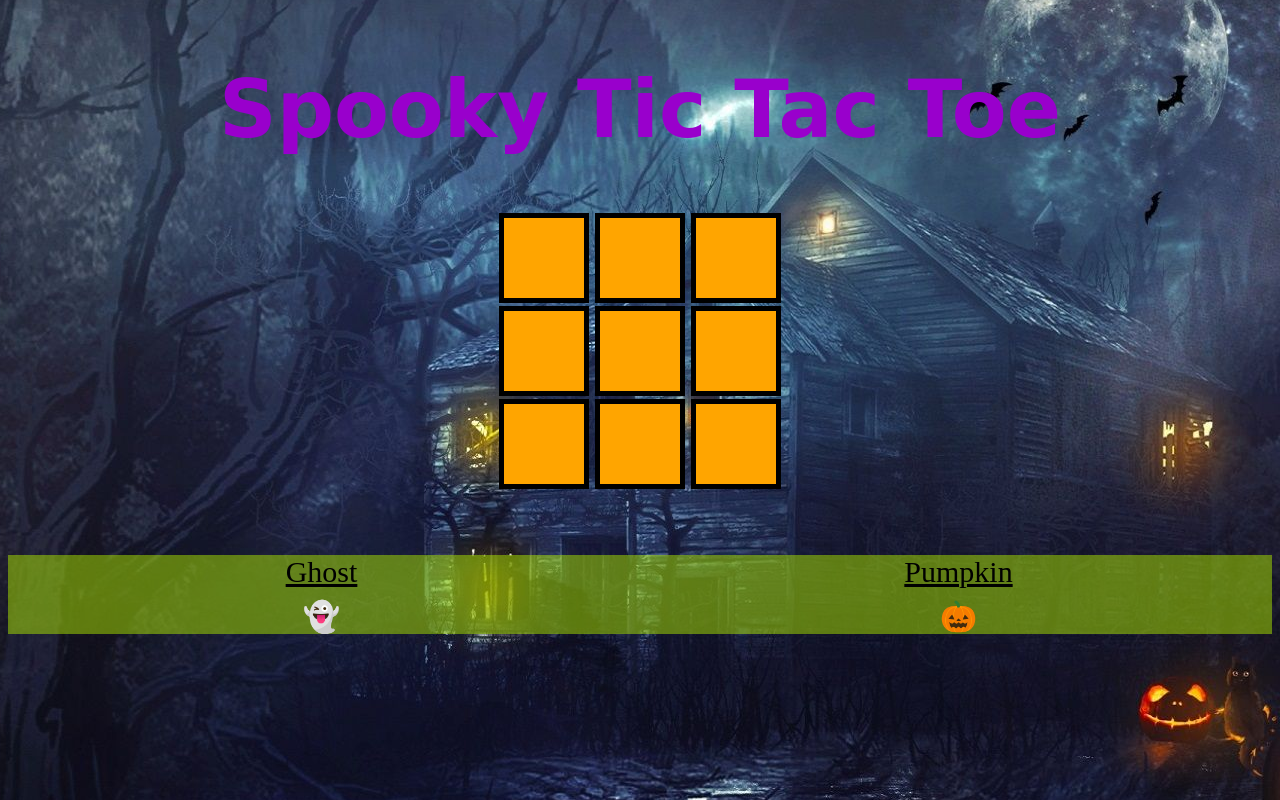
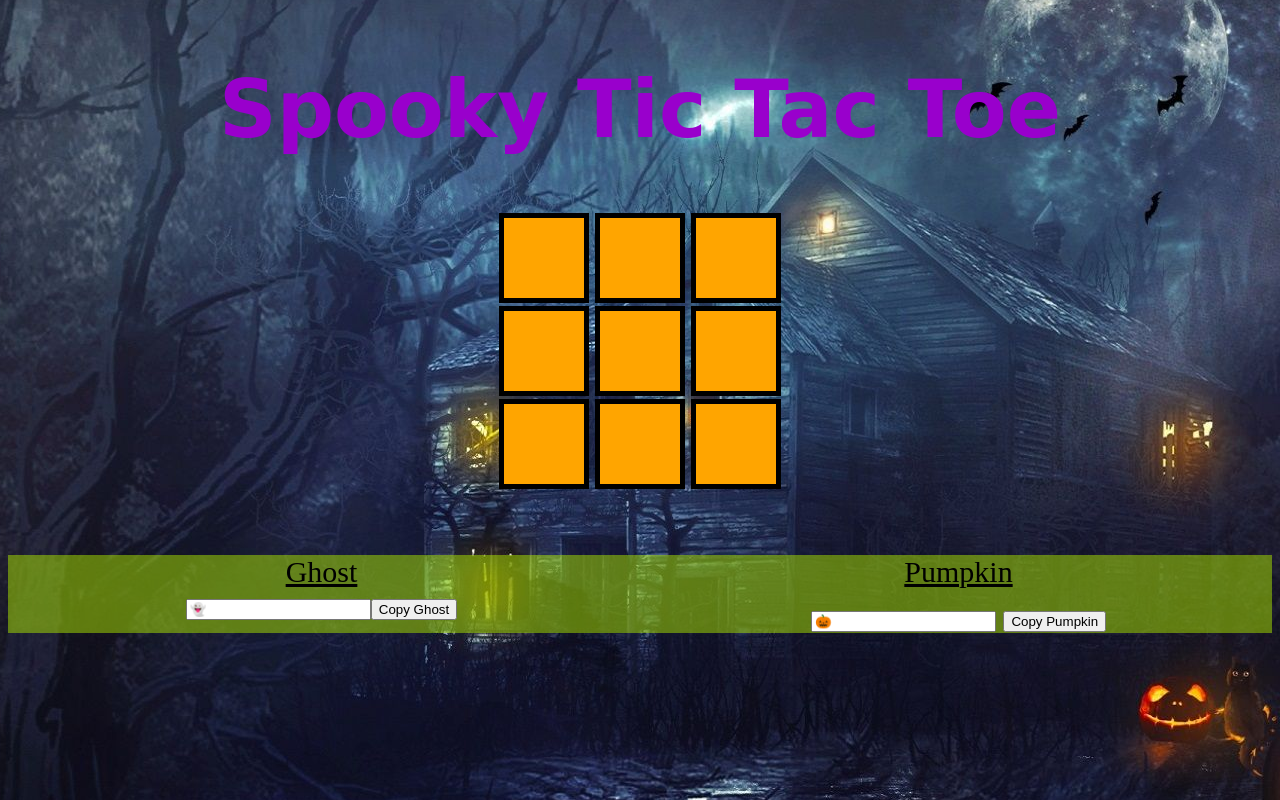
Before and after one commit to adriane26/hacktoberfest2020-tarzioo, a plain HTML site: page index.html in a window 1280 px wide. Drawn offline with Linux system fonts and the light colour scheme; a web font is replaced by a local one.

Commit message:
allow game pieces to be copied

```diff
--- a/index.html
+++ b/index.html
@@ -30,8 +30,8 @@
         <div class="game-pieces">
             <div class="ghost">Ghost</div>
             <div class="pumpkin">Pumpkin</div>
-            <div class="ghost-img"> 👻</div>
-            <div class="pumpkin-img">🎃</div>
+            <div class="ghost-img"><input type="text" value="👻" id="ghost-emoji"><button onclick="copyGhostGamePiece()">Copy Ghost</button></div>
+            <div class="pumpkin-img"><input type="text" value="🎃" id="pumpkin-emoji"> <button onclick="copyPumpkinGamePiece()">Copy Pumpkin</button></div>
         </div>
     </body>
     <script type="text/javascript">
--- a/src/main.js
+++ b/src/main.js
@@ -0,0 +1,30 @@
+function copyGhostGamePiece() {
+  /* Get the text field */
+  var copyText = document.getElementById("ghost-emoji");
+
+  /* Select the text field */
+  copyText.select();
+  copyText.setSelectionRange(0, 99999); /*For mobile devices*/
+
+  /* Copy the text inside the text field */
+  document.execCommand("copy");
+
+  /* Alert the copied text */
+  alert("Player Ghost: " + copyText.value);
+}
+
+
+function copyPumpkinGamePiece() {
+  /* Get the text field */
+  var copyText = document.getElementById("pumpkin-emoji");
+
+  /* Select the text field */
+  copyText.select();
+  copyText.setSelectionRange(0, 99999); /*For mobile devices*/
+
+  /* Copy the text inside the text field */
+  document.execCommand("copy");
+
+  /* Alert the copied text */
+  alert("Player Pumpkin: " + copyText.value);
+}
```
Also changed, not shown: src/main.css (line endings or trailing spaces).
